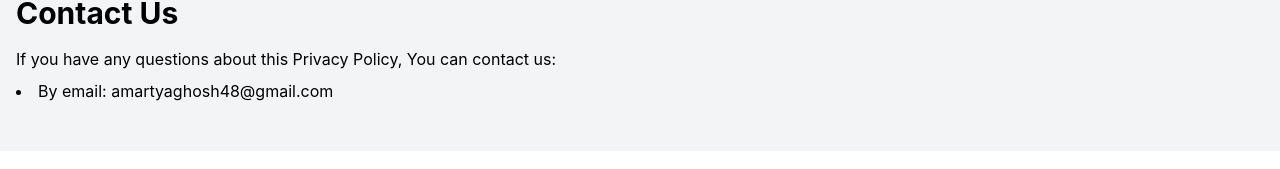
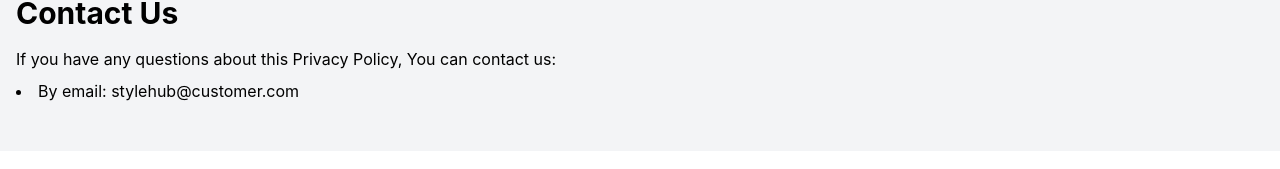
Before and after one commit to amartya2023/StyleHub_frontEnd, a React (Create React App) app: page /privacy in a window 1280 px wide. Shown: the part 4914-5083 px from the top of the page. Built offline with nearby package versions, Linux system fonts and the light colour scheme.

Commit message:
change privacy

```diff
--- a/src/customer/components/Footer/privacy.jsx
+++ b/src/customer/components/Footer/privacy.jsx
@@ -468,7 +468,7 @@ const privacy = () => {
           us:
         </p>
         <ul className="list-disc list-inside mb-4">
-          <li>By email: amartyaghosh48@gmail.com</li>
+          <li>By email: stylehub@customer.com</li>
         </ul>
       </div>
     </div>
```
